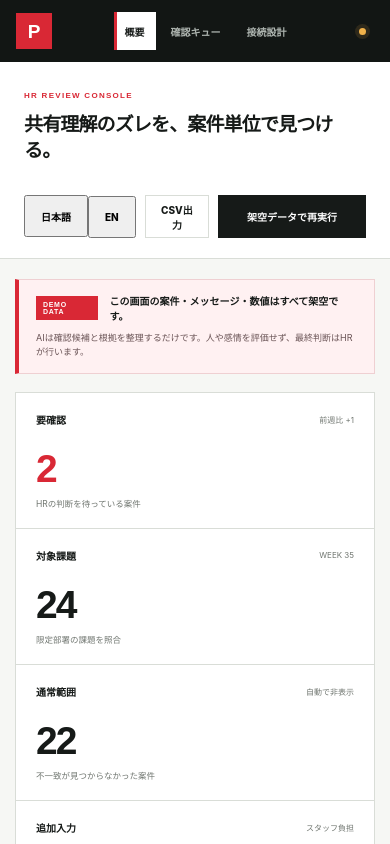
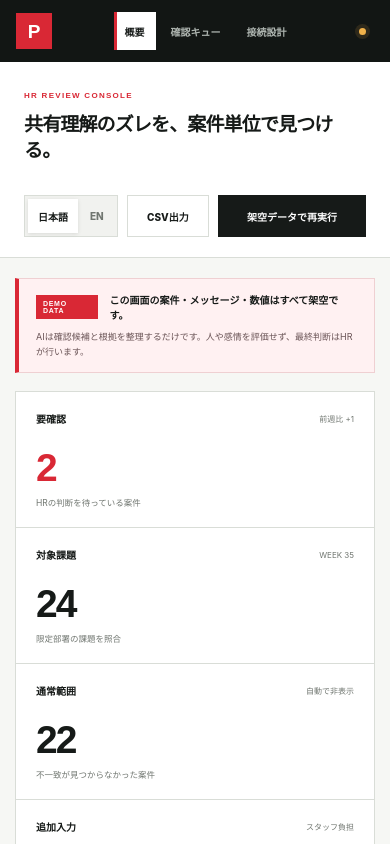
Before and after one commit to Jsmitty78/pencil-people-bridge, a Next.js app: page / in a window 390 px wide. Shown: the top 844 px of the page. Built offline with nearby package versions, Linux system fonts and the light colour scheme.

Commit message:
style: add responsive language selector

```diff
--- a/app/globals.css
+++ b/app/globals.css
@@ -28,6 +28,9 @@ button { font:inherit; }
 .topbar h1 { margin:10px 0 0; font-size:24px; line-height:1.35; letter-spacing:-.045em; }
 .topActions { display:flex; gap:9px; flex-shrink:0; }
 .topActions button { min-height:42px; padding:0 15px; cursor:pointer; font-size:10px; font-weight:800; }
+.languageToggle { display:flex; align-items:center; gap:2px; padding:3px; border:1px solid var(--line); background:#f1f2ef; }
+.languageToggle button { min-height:34px; padding:0 10px; border:0; background:transparent; color:var(--muted); }
+.languageToggle button.active { background:#fff; color:var(--ink); box-shadow:0 1px 4px rgba(0,0,0,.1); }
 .ghostButton { border:1px solid var(--line); background:#fff; color:var(--ink); }
 .runButton { min-width:148px; border:1px solid var(--ink); background:var(--ink); color:#fff; }
 .runButton:hover { background:var(--red); border-color:var(--red); }
@@ -192,7 +195,7 @@ button { font:inherit; }
   .appShell{display:block} .sidebar{position:relative;display:grid;grid-template-columns:auto 1fr auto;align-items:center;width:100%;height:auto;padding:12px 16px}
   .brand{padding:0;border:0}.mainNav{flex-direction:row;justify-content:center;margin:0}.mainNav button{grid-template-columns:1fr;min-height:38px;padding:0 11px;text-align:center}
   .mainNav button span,.mainNav button b{display:none}.sidebarFoot{margin:0;padding:0;border:0}.sidebarFoot div{display:none}
-  .topbar{align-items:flex-start;flex-direction:column;min-height:auto;padding-top:20px;padding-bottom:20px}.topActions{width:100%}.topActions button{flex:1}
+  .topbar{align-items:flex-start;flex-direction:column;min-height:auto;padding-top:20px;padding-bottom:20px}.topActions{width:100%;flex-wrap:wrap}.topActions>button{flex:1}.languageToggle{flex:0 0 auto}.languageToggle button{flex:0 0 auto}
   .content{padding:20px 15px 38px}.notice{align-items:flex-start;flex-direction:column;gap:8px}.notice p{text-align:left}
   .overviewGrid{grid-template-columns:1fr}.workflowStrip{grid-template-columns:1fr;gap:11px}.workflowStrip>i{transform:rotate(90deg)}
   .architectureIntro{grid-template-columns:1fr;gap:20px}.architectureIntro>p{max-width:600px}.dataFlow{grid-template-columns:1fr;gap:9px}.dataFlow>i{transform:rotate(90deg)}
```
